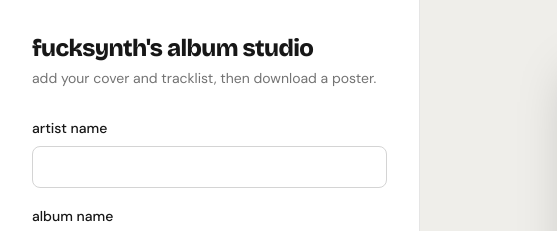
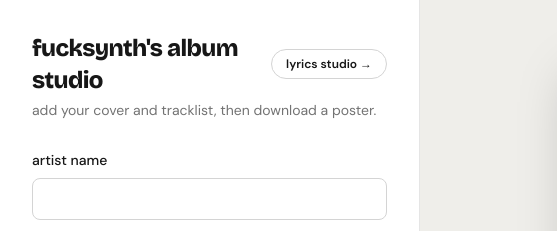
Before and after one commit to fucksynth/album-studio, a plain HTML site: page index.html in a window 1280 px wide. Shown: the top 231 px of the page, 0-557 px from the left. Drawn offline with nearby package versions, Linux system fonts and the light colour scheme.

Commit message:
Update index.html

```diff
--- a/index.html
+++ b/index.html
@@ -24,7 +24,8 @@
   <!-- left panel -->
   <aside class="bg-white lg:w-[420px] lg:shrink-0 lg:overflow-y-auto p-6 sm:p-8 space-y-7 border-b lg:border-b-0 lg:border-r border-neutral-200">
     <header>
-      <h1 class="display text-2xl font-extrabold tracking-tight">fucksynth's album studio</h1>
+      <div class="flex items-center justify-between gap-3"><h1 class="display text-2xl font-extrabold tracking-tight">fucksynth's album studio</h1>
+        <a href="https://fucksynth.github.io/lyric-studio/" target="_blank" rel="noopener noreferrer" class="shrink-0 rounded-full border border-neutral-300 px-3.5 py-1.5 text-xs font-semibold whitespace-nowrap text-neutral-900 hover:bg-neutral-100">lyrics studio →</a></div>
       <p class="text-sm text-neutral-500 mt-1">add your cover and tracklist, then download a poster.</p>
     </header>
 
```
